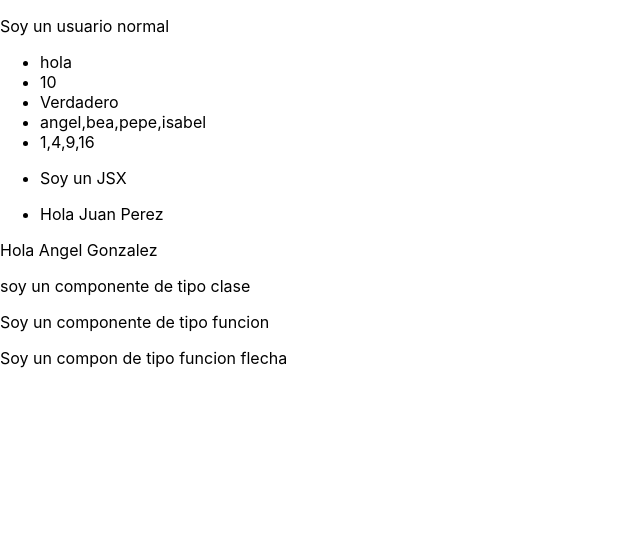
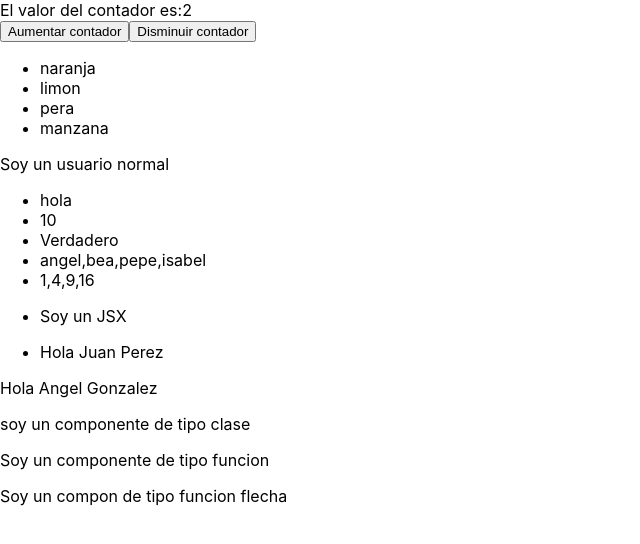
Before and after one commit to kant003/ejemplosSimpleReact, a React (Create React App) app: page / in a window 1280 px wide. Shown: the top 544 px of the page, without its empty margins (0-640 px from the left). Built offline with nearby package versions, Linux system fonts and the light colour scheme.

Commit message:
first commit

```diff
--- /dev/null
+++ b/src/components/ComponenteEventos.js
@@ -0,0 +1,17 @@
+import { useState } from "react";
+
+// Hooks useState
+function ComponenteEventos() {
+    //let valorContador = useState(2)[0]  //valor
+    //let cambiarContador = useState(2)[1] // funcion para cambiar el valor
+    const [contador, setContador] = useState(2)
+    const disminuirContador = () => setContador(contador - 1)
+    return <div>
+        <div>El valor del contador es:{contador}</div>
+        <button onClick={() => setContador(contador + 1)}>Aumentar contador</button>
+        <button onClick={() => disminuirContador()}>Disminuir contador</button>
+    </div>
+
+}
+
+export default ComponenteEventos;
--- /dev/null
+++ b/src/components/ComponenteMapeado.js
@@ -0,0 +1,7 @@
+function ComponenteMapeado(props){
+    const nombres = ['naranja', 'limon', 'pera', 'manzana']
+    return <ul>
+       {   nombres.map(fruta=><li>{fruta}</li>)   }
+    </ul>
+}
+export default ComponenteMapeado;
--- a/src/index.js
+++ b/src/index.js
@@ -8,8 +8,12 @@ import ComponenteConFuncionesFlecha from './components/ComponenteConFuncionesFle
 import Saludador from './components/Saludador';
 import ComponenteProps from './components/ComponenteProps';
 import ComponenteCondicional from './components/ComponenteCondicional';
+import ComponenteMapeado from './components/ComponenteMapeado';
+import ComponenteEventos from './components/ComponenteEventos';
 ReactDOM.render(
   <React.StrictMode>
+    <ComponenteEventos></ComponenteEventos>
+    <ComponenteMapeado></ComponenteMapeado>
     <ComponenteCondicional></ComponenteCondicional>
     <ComponenteProps
       mensaje="hola"
```
Also changed, not shown: 1 other file (tests, documents, lock files or other folders).
